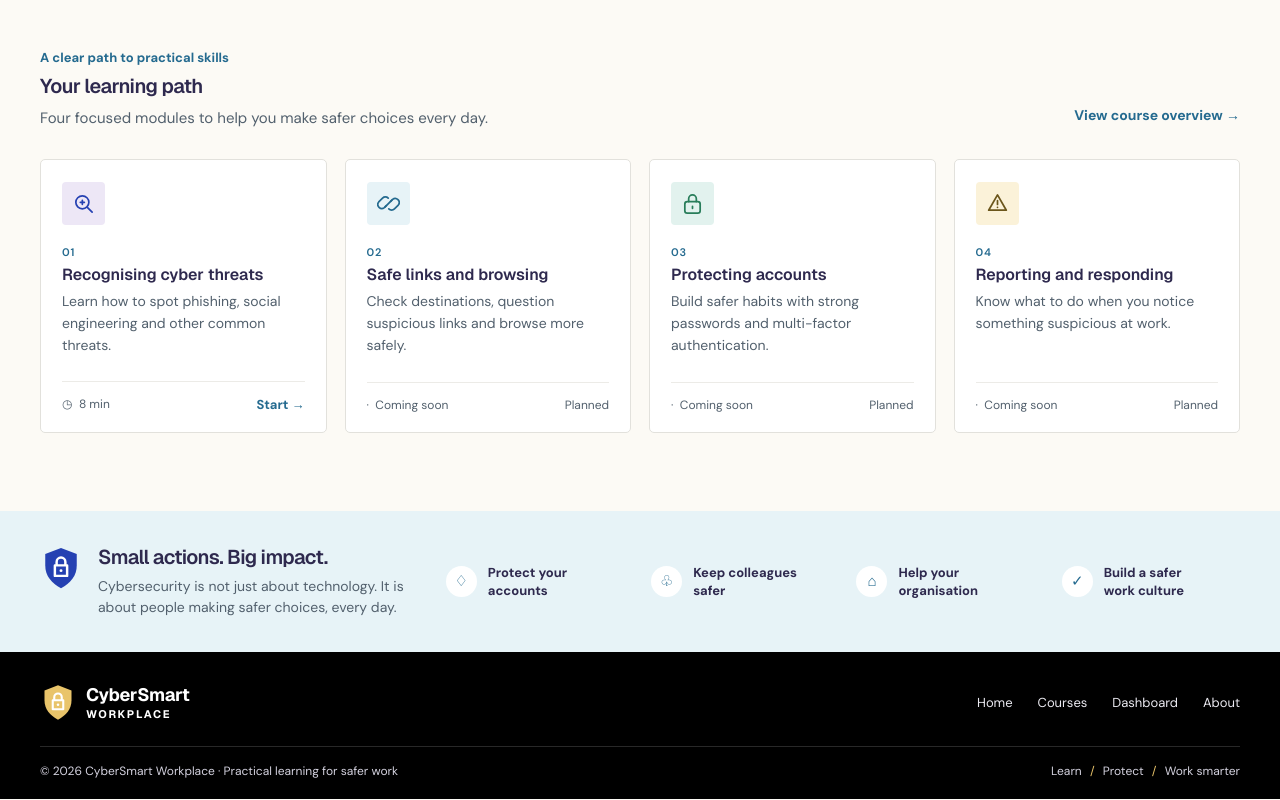
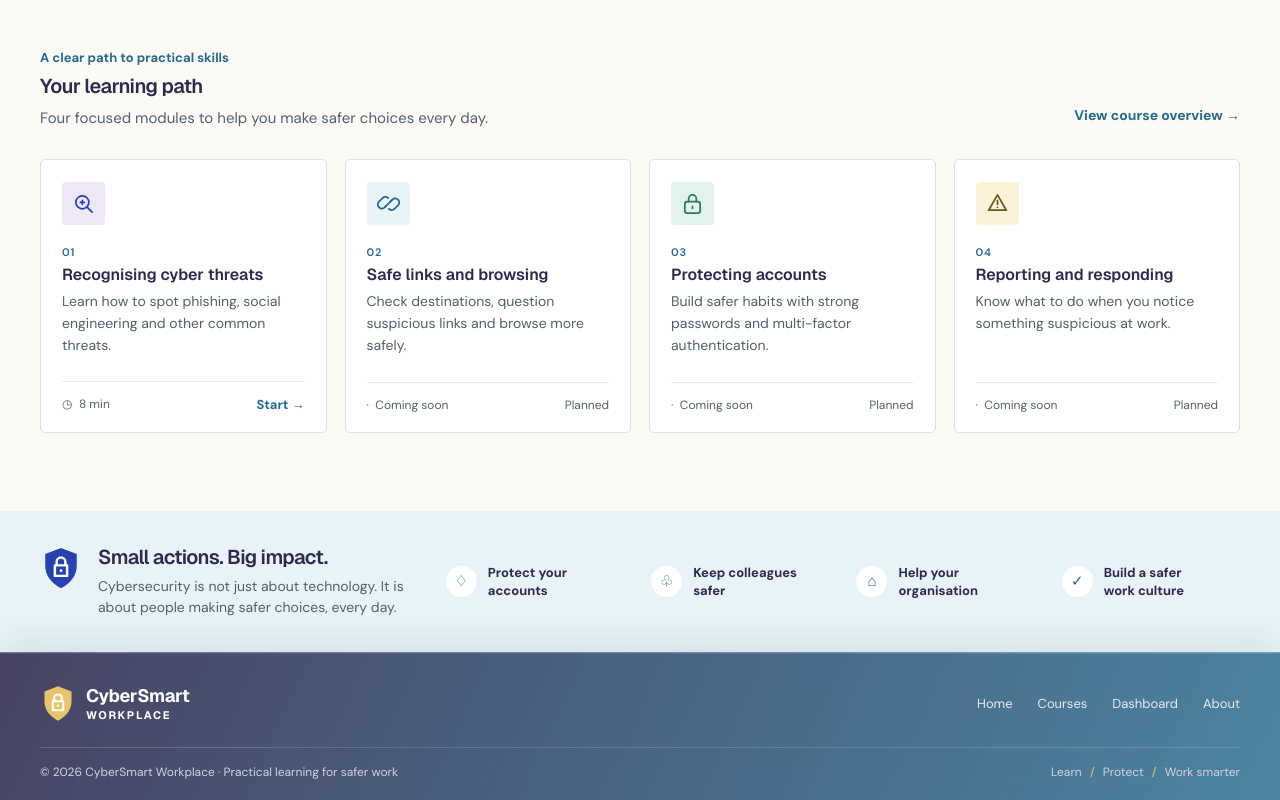
Before and after one commit to Kevin-sela/cybersmart-workplace, a Next.js app in the folder frontend/: page / in a window 1280 px wide. Shown: the part 609-1409 px from the top of the page. Built offline with nearby package versions, Linux system fonts and the light colour scheme.

Commit message:
Apply glass styling to site footer

```diff
--- a/frontend/src/app/site.css
+++ b/frontend/src/app/site.css
@@ -65,7 +65,7 @@ a:focus-visible, button:focus-visible, summary:focus-visible { outline: 3px soli
 .impact-intro p { max-width: 370px; margin: 7px 0 0; color: var(--muted); font-size: 14px; line-height: 1.5; }
 .impact-item { display: flex; align-items: center; gap: 11px; color: var(--brand-nav); font-size: 13px; line-height: 1.35; }
 .impact-item>span { display: grid; width: 31px; height: 31px; flex: none; place-items: center; border-radius: 50%; background: var(--white); color: var(--brand-ocean); font-size: 15px; }
-.site-footer { padding: 31px max(32px, calc((100% - 1200px)/2)) 19px; background: #000; color: #fff; }
+.site-footer { padding: 31px max(32px, calc((100% - 1200px)/2)) 19px; border-top: 1px solid rgb(255 255 255 / 24%); background:linear-gradient(115deg,rgb(46 41 78 / 88%),rgb(36 106 143 / 82%)); color:#fff; -webkit-backdrop-filter:blur(18px) saturate(140%); backdrop-filter:blur(18px) saturate(140%); box-shadow:0 -12px 32px rgb(46 41 78 / 8%),inset 0 1px rgb(255 255 255 / 8%); }
 .footer-top { display: flex; align-items: center; justify-content: space-between; gap: 24px; padding-bottom: 24px; }
 .footer-brand, .footer-brand small { color: #fff; }
 .footer-brand .shield-mark { color: var(--brand-gold); }
```
